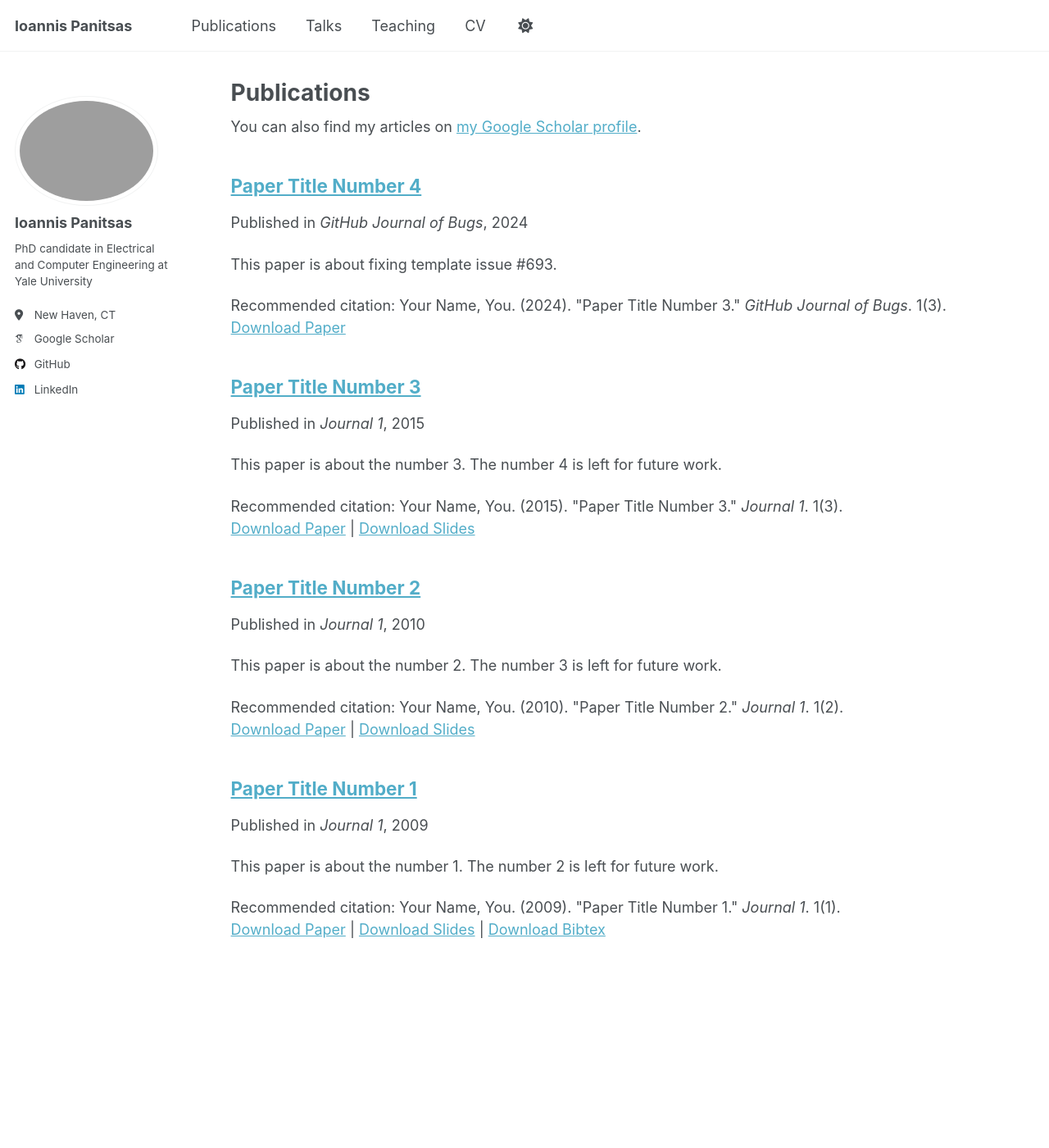
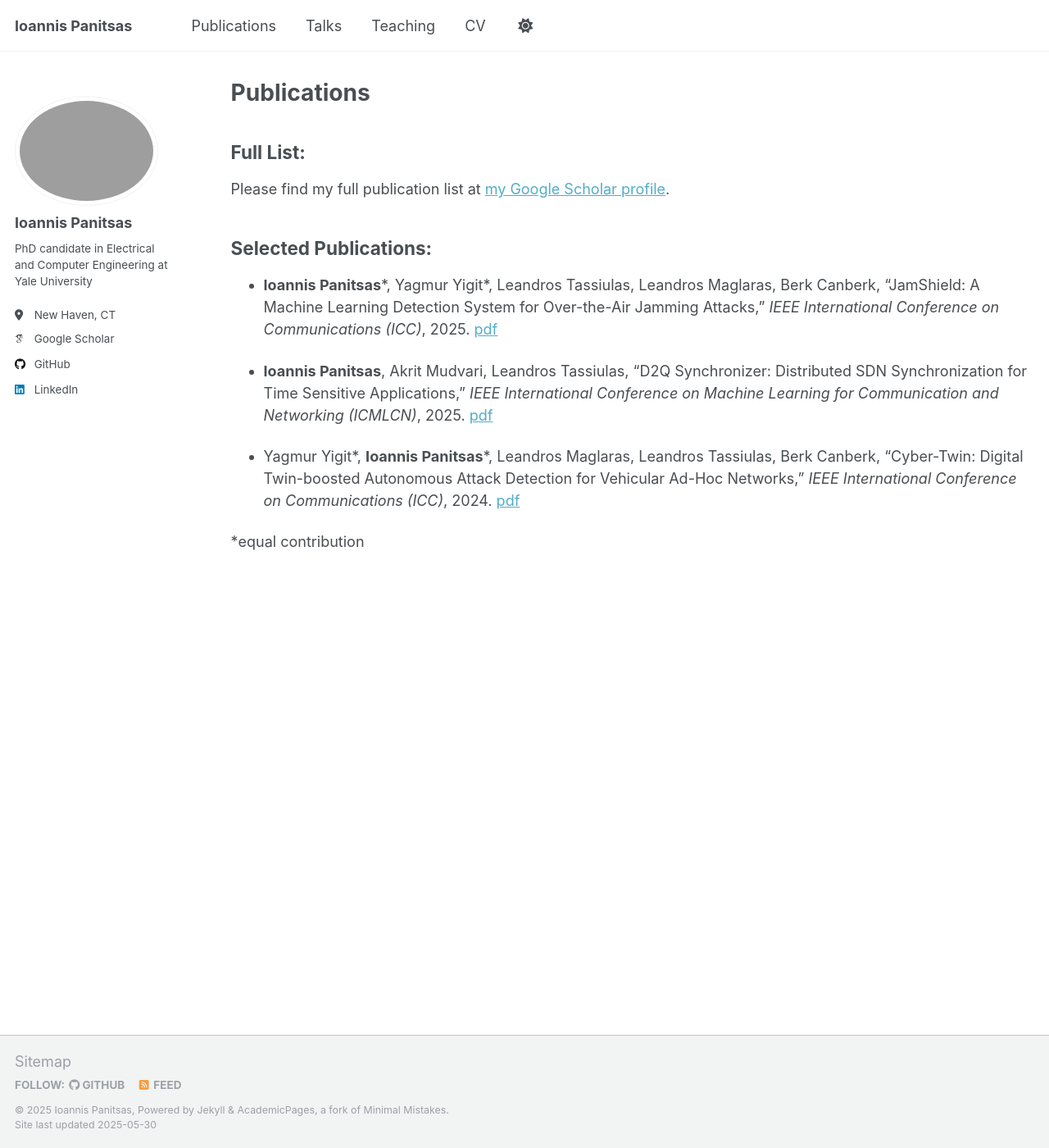
Before and after one commit to panitsasi/panitsasi.github.io, a Jekyll site: the page built from _pages/publications.md, in a window 1280 px wide and 1400 px high. Shown: the whole window at 82% size. Built offline with Jekyll 4.4.1, drawn with Linux system fonts in a browser that asks for light colours; some web fonts are replaced.

Commit message:
Updated the index page

```diff
--- a/_config.yml
+++ b/_config.yml
@@ -222,14 +222,14 @@ defaults:
       share: true
       comments: true
   # _publications
-  - scope:
-      path: ""
-      type: publications
-    values:
-      layout: single
-      author_profile: true
-      share: true
-      comments: true
+  # - scope:
+  #     path: ""
+  #     type: publications
+  #   values:
+  #     layout: single
+  #     author_profile: true
+  #     share: true
+  #     comments: true
   # _portfolio
   - scope:
       path: ""
--- /dev/null
+++ b/_pages/publications.md
@@ -0,0 +1,20 @@
+---
+layout: archive
+title: "Publications"
+permalink: /publications/
+author_profile: true
+---
+
+## Full List:
+
+Please find my full publication list at [my Google Scholar profile](https://scholar.google.com/citations?user=XiXOUsMAAAAJ&hl=en&oi=ao).
+
+## Selected Publications:
+
+* **Ioannis Panitsas**\*, Yagmur Yigit\*, Leandros Tassiulas, Leandros Maglaras, Berk Canberk, “JamShield: A Machine Learning Detection System for Over-the-Air Jamming Attacks,” *IEEE International Conference on Communications (ICC)*, 2025. [pdf](/files/JamShield__A_Machine_Learning_Detection_System_for_Over_the_Air_Jamming_Attacks.pdf)
+
+* **Ioannis Panitsas**, Akrit Mudvari, Leandros Tassiulas, “D2Q Synchronizer: Distributed SDN Synchronization for Time Sensitive Applications,” *IEEE International Conference on Machine Learning for Communication and Networking (ICMLCN)*, 2025. [pdf](/files/D2Q_Synchronizer__Distributed_SDN_Synchronization_for_Time_Sensitive_Applications.pdf)
+
+* Yagmur Yigit\*, **Ioannis Panitsas**\*, Leandros Maglaras, Leandros Tassiulas, Berk Canberk, “Cyber-Twin: Digital Twin-boosted Autonomous Attack Detection for Vehicular Ad-Hoc Networks,” *IEEE International Conference on Communications (ICC)*, 2024. [pdf](/files/Cyber_Twin_Digital_Twin_Boosted_Autonomous_Attack_Detection_for_Vehicular_Ad-Hoc_Networks.pdf)
+
+\*equal contribution
```
Also changed, not shown: 9 other files.
